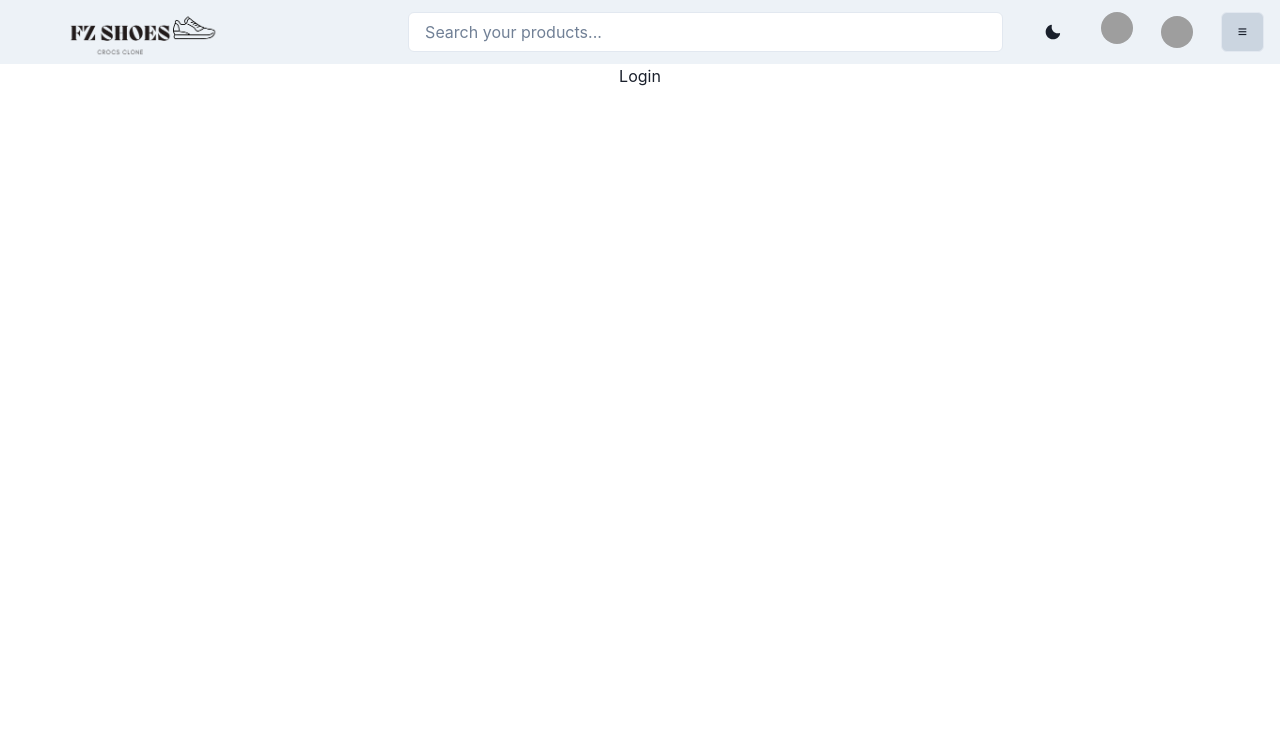
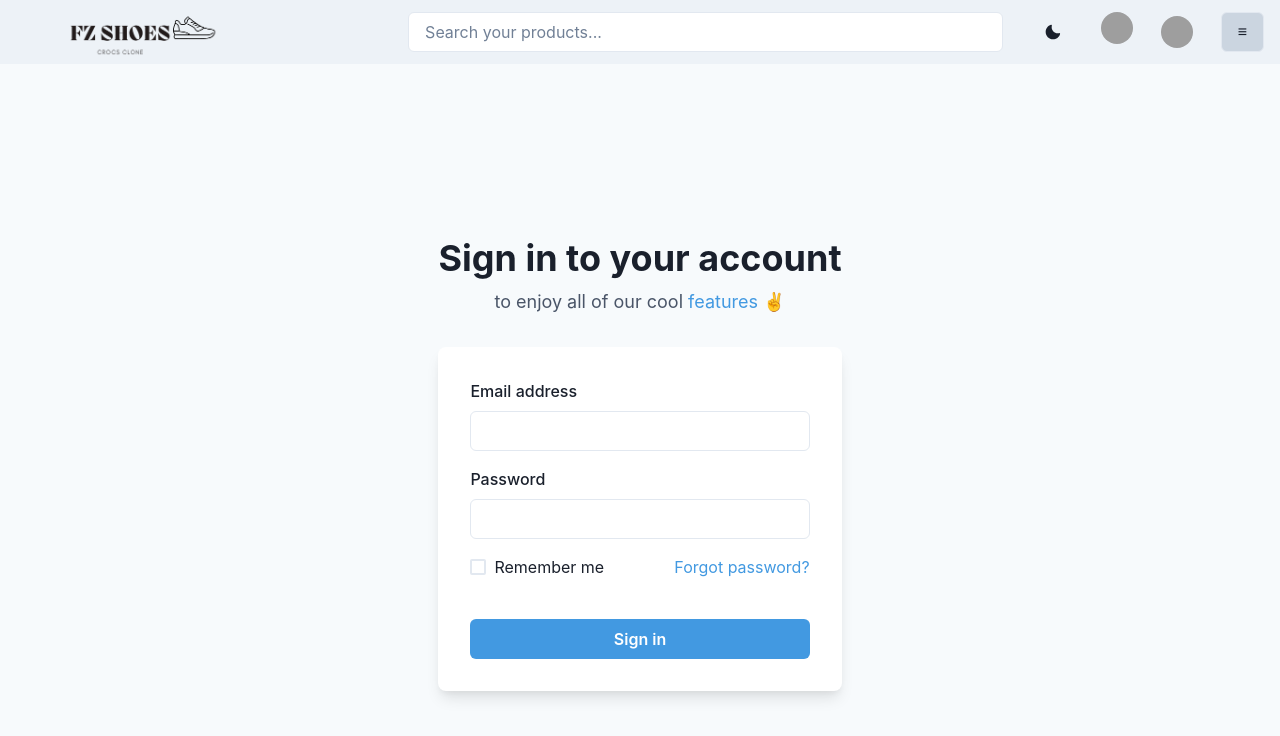
Before and after one commit to mdfaizan973/thoughtless-scarecrow-7735, a React (Create React App) app in the folder T-S-7735/fz_shoes/: page /login in a window 1280 px wide. Shown: the top 736 px of the page. Built offline with nearby package versions, Linux system fonts and the light colour scheme; grey boxes are pictures that could not be loaded.

Commit message:
able to render login

```diff
--- a/T-S-7735/fz_shoes/src/Pages/Login.jsx
+++ b/T-S-7735/fz_shoes/src/Pages/Login.jsx
@@ -1,9 +1,72 @@
 import React from "react";
+
+import {
+  Flex,
+  Box,
+  FormControl,
+  FormLabel,
+  Input,
+  Checkbox,
+  Stack,
+  Link,
+  Button,
+  Heading,
+  Text,
+  useColorModeValue,
+} from "@chakra-ui/react";
 
 export default function Login() {
   return (
-    <div>
-      <h1>Login</h1>
-    </div>
+    <Flex
+      minH={"100vh"}
+      align={"center"}
+      justify={"center"}
+      bg={useColorModeValue("gray.50", "gray.800")}
+    >
+      <Stack spacing={8} mx={"auto"} maxW={"lg"} py={12} px={6}>
+        <Stack align={"center"}>
+          <Heading fontSize={"4xl"}>Sign in to your account</Heading>
+          <Text fontSize={"lg"} color={"gray.600"}>
+            to enjoy all of our cool <Link color={"blue.400"}>features</Link> ✌️
+          </Text>
+        </Stack>
+        <Box
+          rounded={"lg"}
+          bg={useColorModeValue("white", "gray.700")}
+          boxShadow={"lg"}
+          p={8}
+        >
+          <Stack spacing={4}>
+            <FormControl id="email">
+              <FormLabel>Email address</FormLabel>
+              <Input type="email" />
+            </FormControl>
+            <FormControl id="password">
+              <FormLabel>Password</FormLabel>
+              <Input type="password" />
+            </FormControl>
+            <Stack spacing={10}>
+              <Stack
+                direction={{ base: "column", sm: "row" }}
+                align={"start"}
+                justify={"space-between"}
+              >
+                <Checkbox>Remember me</Checkbox>
+                <Link color={"blue.400"}>Forgot password?</Link>
+              </Stack>
+              <Button
+                bg={"blue.400"}
+                color={"white"}
+                _hover={{
+                  bg: "blue.500",
+                }}
+              >
+                Sign in
+              </Button>
+            </Stack>
+          </Stack>
+        </Box>
+      </Stack>
+    </Flex>
   );
 }
--- a/T-S-7735/fz_shoes/src/Pages/Signup.jsx
+++ b/T-S-7735/fz_shoes/src/Pages/Signup.jsx
@@ -1,3 +1,5 @@
+import React from "react";
+import Alertotp from "..//pro_cat_btn/Alertotp";
 import {
   Flex,
   Box,
@@ -10,10 +12,12 @@ import {
   Stack,
   Button,
   Heading,
+  useDisclosure,
   Text,
   useColorModeValue,
   Link,
 } from "@chakra-ui/react";
+
 import { useToast } from "@chakra-ui/react";
 
 import { Link as RouterLink } from "react-router-dom";
@@ -24,7 +28,8 @@ import { ViewIcon, ViewOffIcon } from "@chakra-ui/icons";
 export default function Signup() {
   const [showPassword, setShowPassword] = useState(false);
   const toast = useToast();
-
+  const { isOpen, onOpen, onClose } = useDisclosure();
+  const cancelRef = React.useRef();
   return (
     <Flex
       minH={"100vh"}
@@ -64,7 +69,7 @@ export default function Signup() {
             </HStack>
             <FormControl id="email" isRequired>
               <FormLabel>Email address</FormLabel>
-              <Input type="email" />
+              <Input type="email" required />
             </FormControl>
             <FormControl id="password" isRequired>
               <FormLabel>Password</FormLabel>
@@ -83,17 +88,17 @@ export default function Signup() {
               </InputGroup>
             </FormControl>
 
-            <HStack>
+            <HStack spacing={24}>
               <Box>
                 <FormControl id="firstName" isRequired>
-                  <FormLabel>First Name</FormLabel>
+                  <FormLabel>Phone</FormLabel>
                   <Input type="text" />
                 </FormControl>
               </Box>
               <Box>
-                <FormControl id="lastName">
-                  <FormLabel>Last Name</FormLabel>
-                  <Input type="text" />
+                <FormControl id="firstName" isRequired>
+                  <FormLabel>OTP</FormLabel>
+                  <Alertotp />
                 </FormControl>
               </Box>
             </HStack>
--- /dev/null
+++ b/T-S-7735/fz_shoes/src/pro_cat_btn/Alertotp.jsx
@@ -0,0 +1,71 @@
+import React, { useState } from "react";
+import { PinInput, PinInputField } from "@chakra-ui/react";
+import {
+  AlertDialog,
+  AlertDialogBody,
+  AlertDialogFooter,
+  AlertDialogHeader,
+  AlertDialogContent,
+  AlertDialogOverlay,
+  useDisclosure,
+  HStack,
+  Button,
+} from "@chakra-ui/react";
+
+function Alertotp() {
+  const { isOpen, onOpen, onClose } = useDisclosure();
+  const cancelRef = React.useRef();
+  const [otp, setOtp] = useState("");
+
+  const otpgenret = () => {
+    let ot = Math.floor(Math.random() * 100000);
+    setOtp(ot);
+  };
+
+  console.log(otp);
+
+  return (
+    <div>
+      <Button colorScheme="blue" onClick={otpgenret}>
+        <Button colorScheme="blue" onClick={onOpen}>
+          OTP
+        </Button>
+      </Button>
+
+      <AlertDialog
+        isOpen={isOpen}
+        leastDestructiveRef={cancelRef}
+        onClose={onClose}
+      >
+        <AlertDialogOverlay>
+          <AlertDialogContent>
+            <AlertDialogHeader fontSize="lg" fontWeight="bold">
+              ENTER YOUR OTP
+            </AlertDialogHeader>
+
+            <AlertDialogBody fontSize="md">
+              This is your genereted OTP <br />
+              <AlertDialogHeader fontSize="lg" fontWeight="bold">
+                {otp}
+              </AlertDialogHeader>
+              <HStack>
+                <PinInput>
+                  <PinInputField />
+                  <PinInputField />
+                  <PinInputField />
+                  <PinInputField />
+                </PinInput>
+              </HStack>
+            </AlertDialogBody>
+            <AlertDialogFooter>
+              <Button colorScheme="green" onClick={onClose} ml={3}>
+                OK.
+              </Button>
+            </AlertDialogFooter>
+          </AlertDialogContent>
+        </AlertDialogOverlay>
+      </AlertDialog>
+    </div>
+  );
+}
+export default Alertotp;
```
